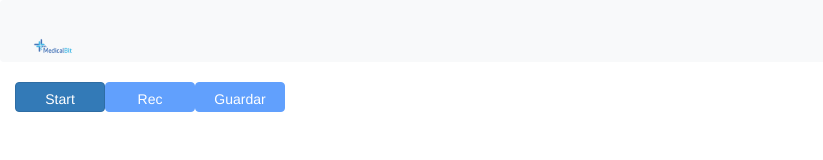
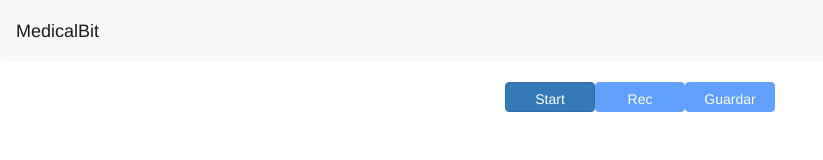
Before and after one commit to augustodevesa/LapSimCam, an Electron app: page src/index.html in a window 1280 px wide. Shown: the whole page, without its empty margins (0-823 px from the left). Drawn offline with nearby package versions, Linux system fonts and the light colour scheme.

Commit message:
Minor Layout changes

```diff
--- a/src/index.html
+++ b/src/index.html
@@ -20,16 +20,17 @@
     <script type="module" src="Grabadora.js"></script>
 
     <nav class="navbar navbar-expand-lg navbar-light bg-light" >
-      <a class="navbar-brand" href="#">
-        <img src="logo-medicalbit.ico" class="navbar-brand img-responsive" >
-      </a>
+
       <button type="button" class="navbar-toggler" data-toggle="collapse" data-target="#myNavbar">
         <span class="navbar-toggler-icon"></span>
       </button>
+      <a class="navbar-brand" href="#"> MedicalBit
+        <!--img src="logo-medicalbit.ico" class="navbar-brand img-responsive" -->
+      </a>
 
     </nav>
     <div class="collapse navbar-collapse" id="myNavbar">
-      <div class="d-flex flex-row"  >
+      <div class="d-flex flex-row justify-content-center"  >
         <button id="camara" class="btn btn-primary" >Start</button>
         <button id="record" class="btn btn-primary" disabled >Rec</button>
         <button id="play" class="btn btn-primary" disabled style="display: none;">Play</button>
```
